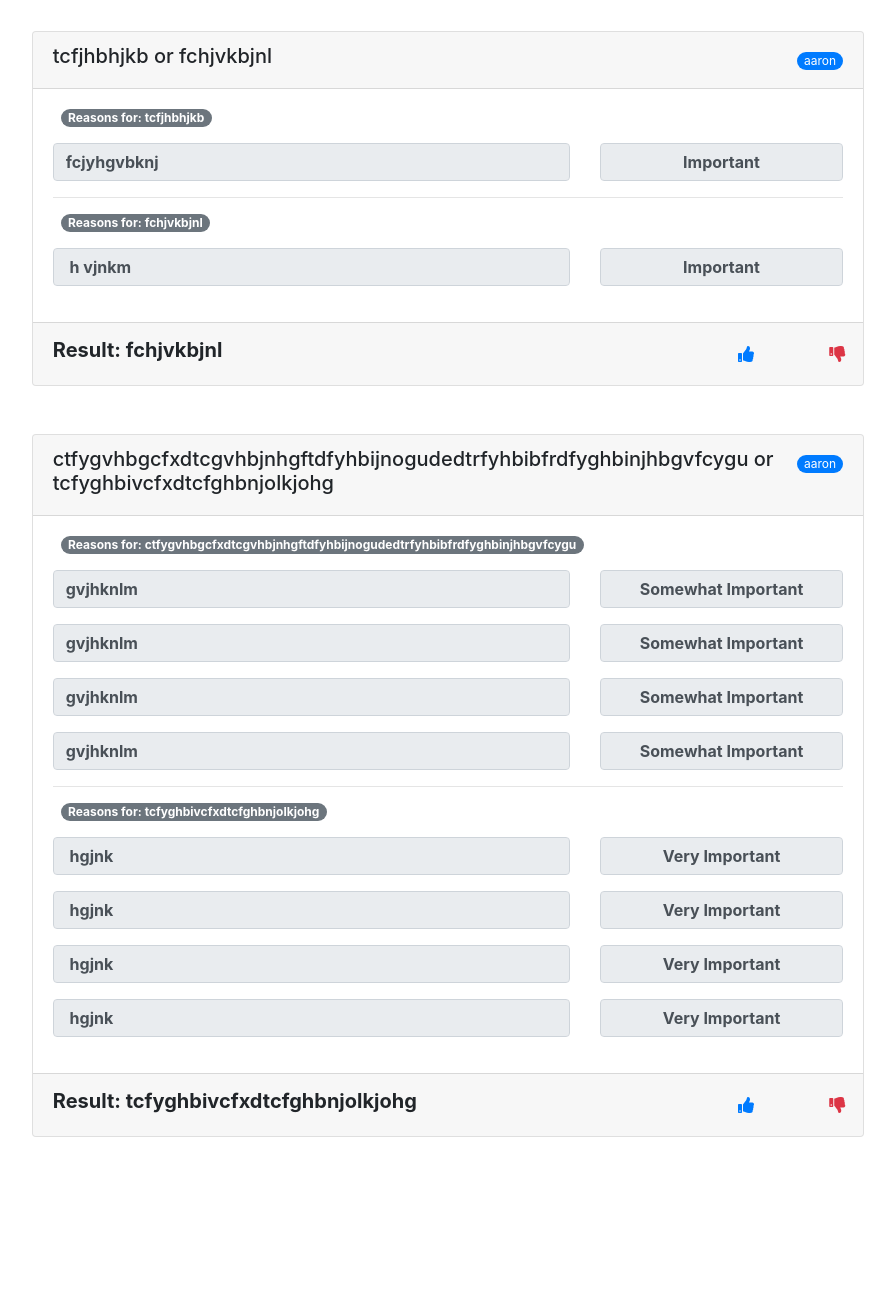
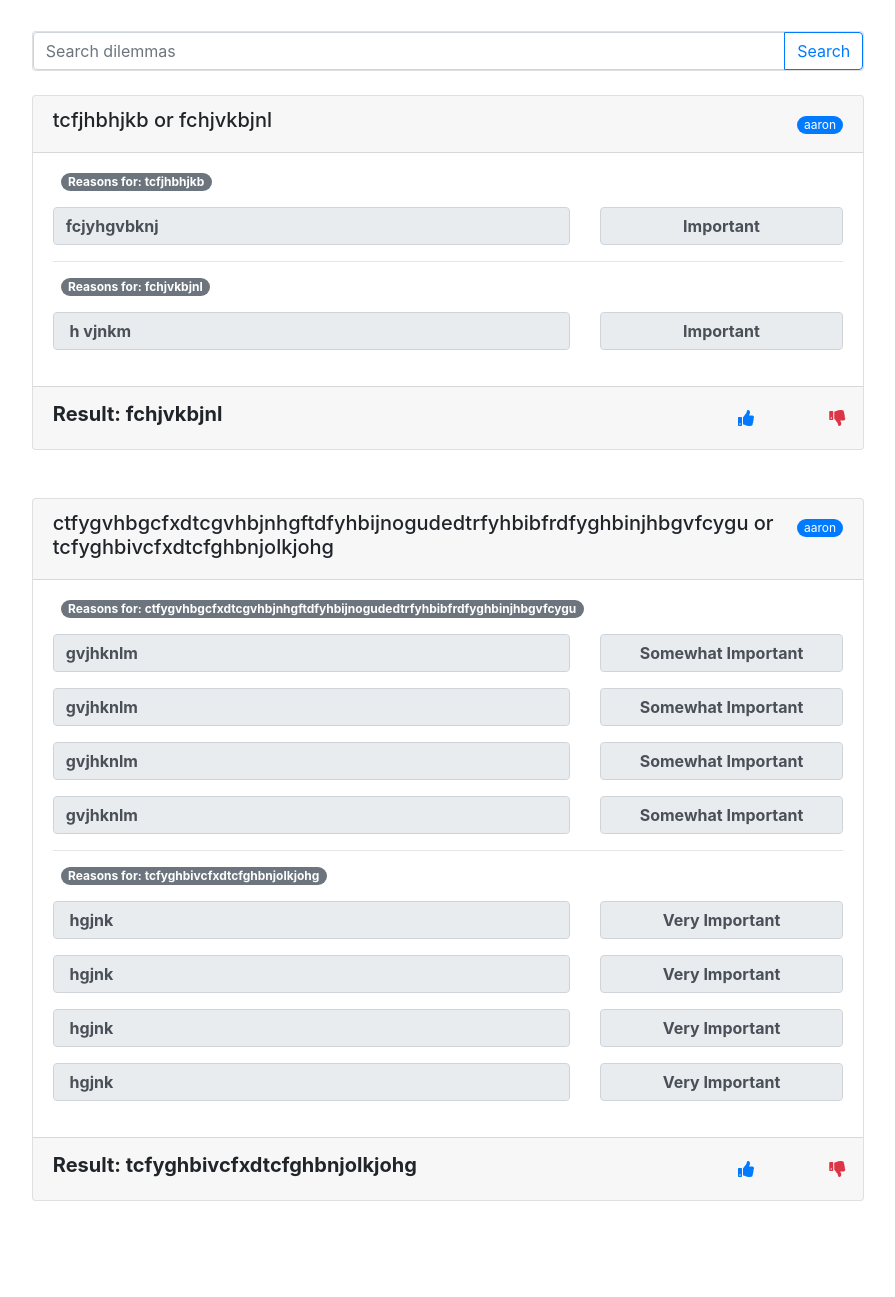
Before and after one commit to afarntrog/difficilis-django, a Django app: page /all_dilemmas/aaron/ in a window 1280 px wide. Shown: the part 59-1356 px from the top of the page, without its empty margins (192-1087 px from the left). Before the commit the page ends 1196 px from the top, so only its background shows below. Run offline with Django 3.2, Linux system fonts and the light colour scheme; data comes from the database, SQL or seed files in the repository; some libraries are stand-ins or nearby versions.

Commit message:
added search

```diff
--- a/easydilemma/templates/easydilemma/all_dilemmas.html
+++ b/easydilemma/templates/easydilemma/all_dilemmas.html
@@ -112,8 +112,24 @@
                 $(this).next().toggle();
             });
 
-        });
+        });mx-auto mr-sm-2
     </script> -->
+
+    <!-- Form to search other dilemmas -->
+    <form action="{% url 'easydilemma:search' %}" method="GET">{% csrf_token %}
+        <div class="container mb-4">
+            <div class="card w-75 mx-auto">
+                <div class="input-group">
+                    <!-- <form action="#" method="GET">{% csrf_token %} -->
+                        <input class="form-control " name="q" value="{{ request.GET.q }}" type="search" placeholder="Search dilemmas" required>
+                        <div class="input-group-append">
+                            <button class="btn btn-outline-primary my-2 my-sm-0" type="submit">Search</button>
+                        </div>
+                    <!-- </form> -->
+                </div>
+            </div>
+        </div>
+    </form>
 
 {% for dilemma in all_dilemmas %}
 {% if dilemma.should_post %} <!--Only display dilemmas that the field is should_post=True-->
@@ -266,7 +282,7 @@
 <nav aria-label="Page navigation example">
         <ul class="pagination">
             {% if all_dilemmas.has_previous %}
-                <li class="page-item"><a class="page-link" href="?page={{ all_dilemmas.previous_page_number }}">Previous</a></li>
+                <li class="page-item"><a class="page-link" href="?page={{ all_dilemmas.previous_page_number }}{% if query %}&q={{ query }}{% endif %}">Previous</a></li>
             {% else %}
                 <li class="page-item disabled"><a class="page-link" >Previous</a></li>
             {% endif %}
@@ -275,12 +291,12 @@
                 {% if all_dilemmas.number == i %}
                     <li class="active page-item"><a class="page-link" href="?page={{ i }}">{{ i }}<span class="sr-only">(current)</span></a></li>
                 {% else %}
-                    <li class="page-item"><a class="page-link" href="?page={{ i }}">{{ i }}</a></li>
+                    <li class="page-item"><a class="page-link" href="?page={{ i }}{% if query %}&q={{ query }}{% endif %}">{{ i }}</a></li>
                 {% endif %}
 
             {% endfor %}
             {% if all_dilemmas.has_next %}
-                <li class="page-item"><a class="page-link" href="?page={{ all_dilemmas.next_page_number }}">Next</a></li>
+                <li class="page-item"><a class="page-link" href="?page={{ all_dilemmas.next_page_number }}{% if query %}&q={{ query }}{% endif %}">Next</a></li>
             {% else %}
             <li class="page-item disabled"><a class="page-link" >Next</a></li>
             {% endif %}
--- a/easydilemma/urls.py
+++ b/easydilemma/urls.py
@@ -18,6 +18,11 @@ urlpatterns = [
     path('all_dilemmas/<slug:username>/', views.username_public_dilemmas, name="username_public_dilemmas"),
     path('all_user_dilemmas', views.all_user_dilemmas, name="all_user_dilemmas"),
 
+
+    # Searching dilemmas
+    path('search', views.search_results, name="search"),
+
+
     # Voting
     path('handle_vote/<int:dilemma_id>/', views.handle_vote, name="handle_vote"),
 
--- a/easydilemma/views.py
+++ b/easydilemma/views.py
@@ -307,3 +307,32 @@ def handle_revised_dilemma(request, dilemma_id):
     form = DilemmaForm(initial={'dilemma_part_one' : dilemma.dilemma_part_one, 'dilemma_part_two' : dilemma.dilemma_part_two})
 
     return render(request, 'easydilemma/dilemma.html', {"form_1": form})
+
+
+
+
+
+
+
+
+# Search dilemmas
+# Search results for job posts
+def search_results(request):
+    query = request.GET.get('q')
+
+    if query:
+        all_dilemmas = Dilemma.objects.filter(dilemma_part_one__dilemma_part_one__icontains=query, dilemma_part_two__dilemma_part_two__icontains=query)
+    try:
+        # Pagination
+        paginator = Paginator(all_dilemmas, 5)
+        page = request.GET.get('page', 1)
+        all_dilemmas = paginator.page(page)
+    except:
+            pass
+
+    context = {
+        'all_dilemmas': all_dilemmas,
+        'query': query, # Needed for pagiantion, avoid 'local variable 'all_dilemmas' referenced before assignment'
+    }
+
+    return render(request, 'easydilemma/all_dilemmas.html', context)
```
